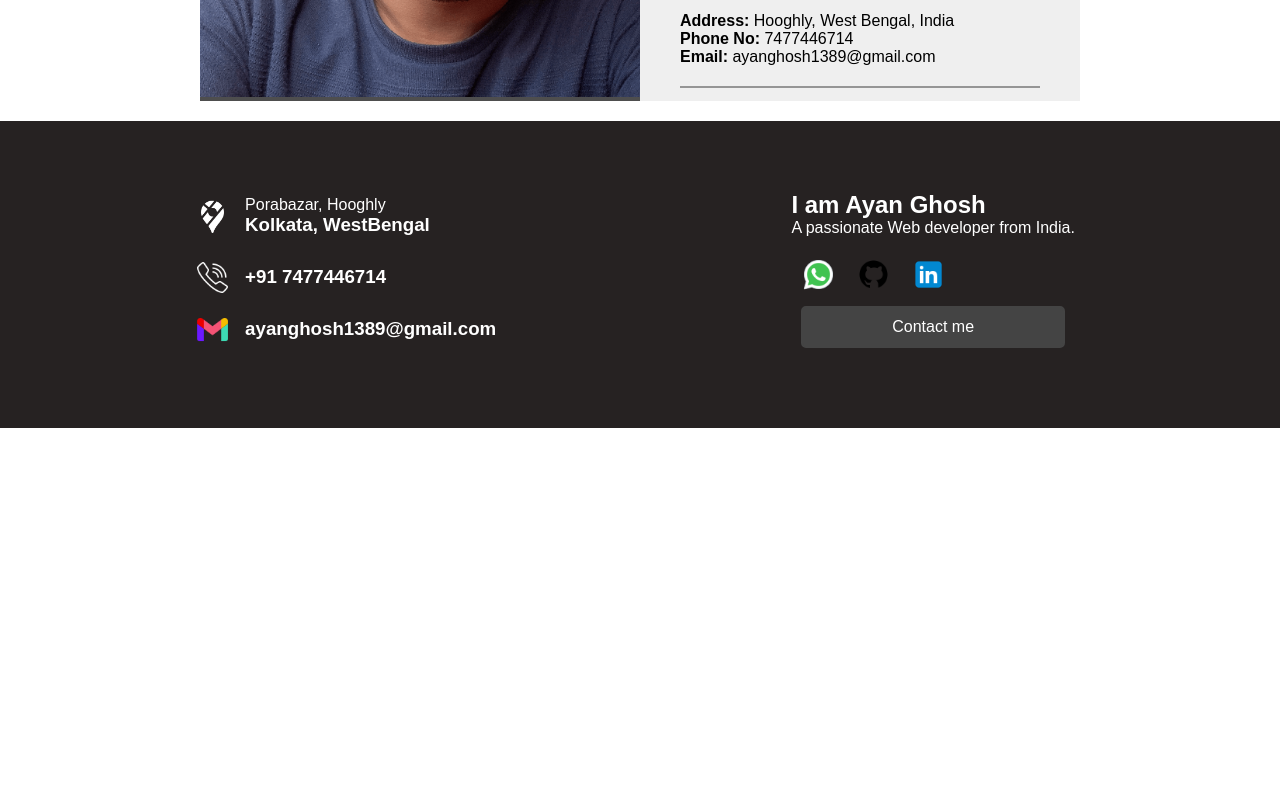
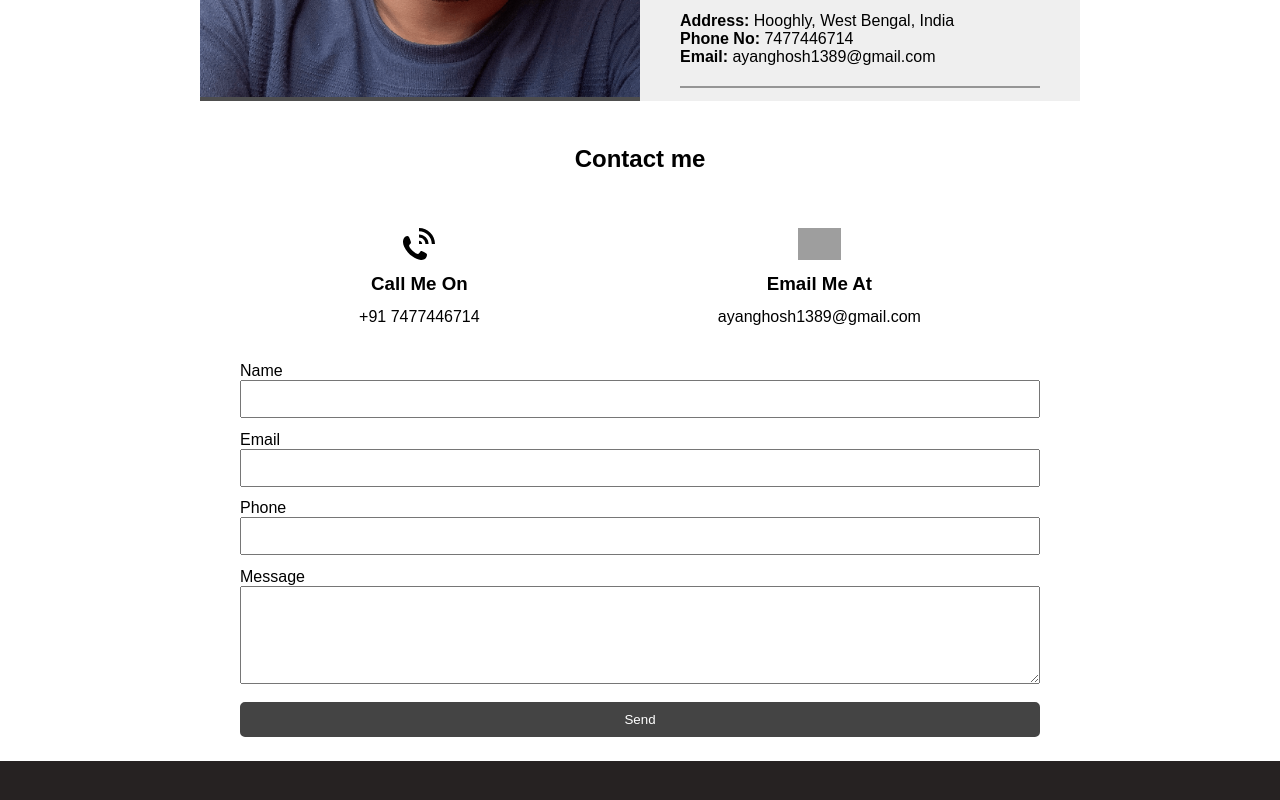
Before and after one commit to ayanonline/reactprotfolio, a React (Vite) app: page / in a window 1280 px wide. Shown: the part 2700-3500 px from the top of the page. Before the commit the page ends 3128 px from the top, so only its background shows below. Built offline with nearby package versions, Linux system fonts and the light colour scheme; grey boxes are pictures that could not be loaded; a web font is replaced by a local one.

Commit message:
contact me added to home screen

```diff
--- a/src/components/home/Home.jsx
+++ b/src/components/home/Home.jsx
@@ -9,7 +9,7 @@ import SocialBtn from "../socialbutton/SocialBtn";
 import RecentProjects from "../myprojects/recentProjects/RecentProjects";
 import TopSkills from "../skills/TopSkills";
 import About from "../about/About";
-import { Link } from "react-router-dom";
+import Contact from "../contact/Contact";
 
 function Home() {
   const socialItem = [
@@ -42,6 +42,8 @@ function Home() {
       <RecentProjects />
       <TopSkills />
       <About />
+
+      <Contact />
     </Fragment>
   );
 }
```
